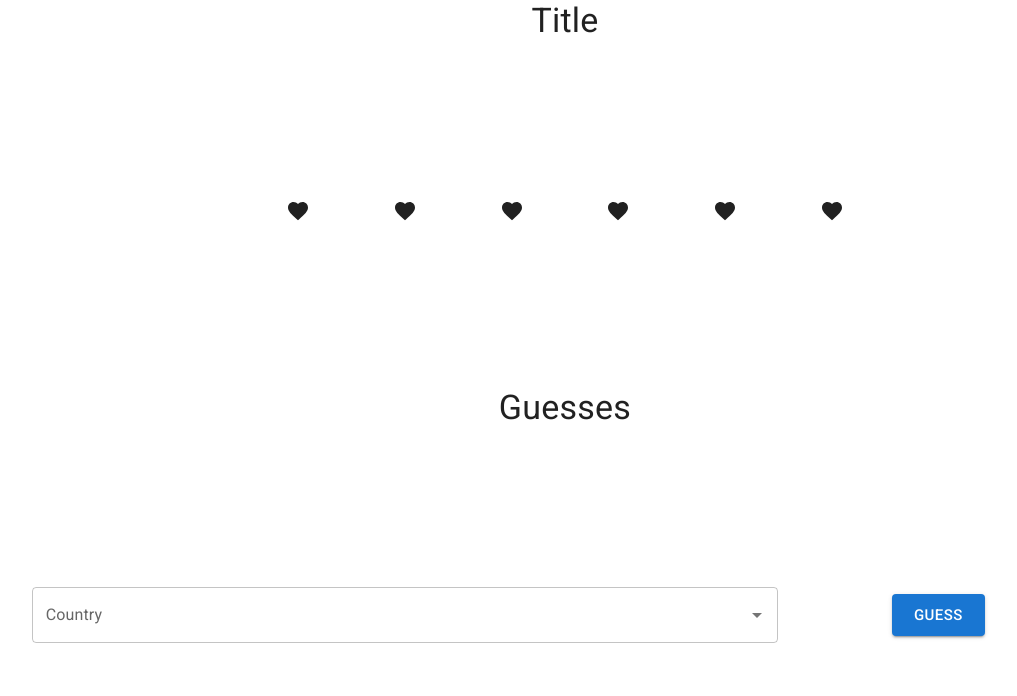
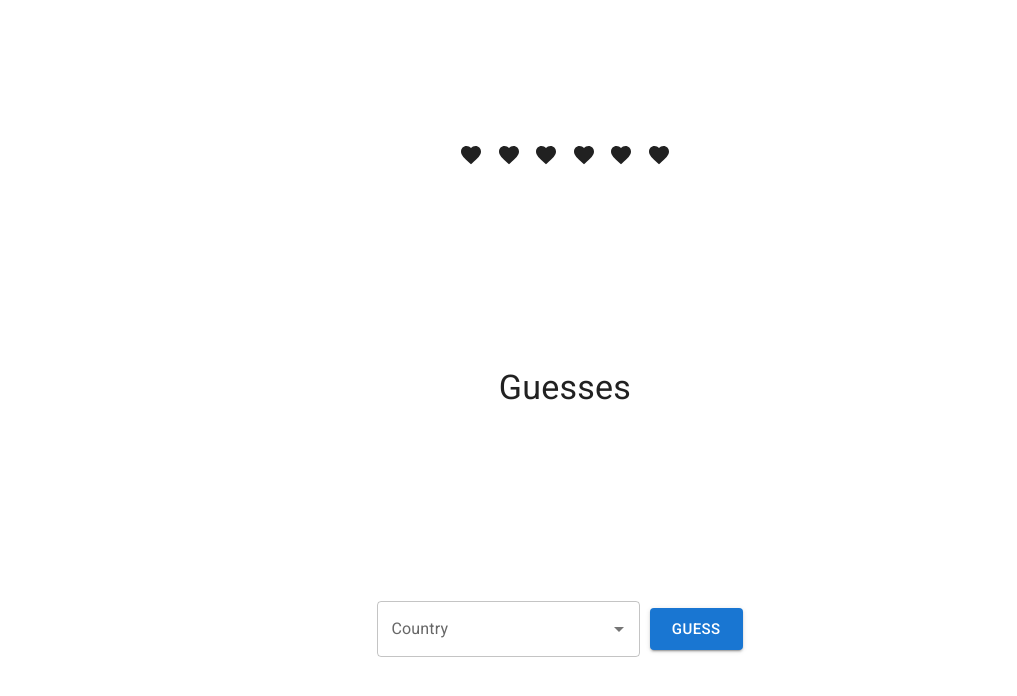
Before and after one commit to motrhelp/geodl3, a React (Create React App) app: page / in a window 1280 px wide. Shown: the top 696 px of the page, without its empty margins (75-1092 px from the left). Built offline with nearby package versions, Linux system fonts and the light colour scheme.

Commit message:
Fix game window size and introduce flag image

```diff
--- a/src/screens/GameScreen.js
+++ b/src/screens/GameScreen.js
@@ -1,7 +1,19 @@
+import { Box } from "@mui/material";
 import GuessCountryScreen from "./GuessCountryScreen";
 
 export default function GameScreen() {
     return (
-        <GuessCountryScreen />
+        <Box
+            sx={{
+                position: "absolute",
+                top: "50%",
+                left: "50%",
+                transform: "translate(-50%, -50%)",
+                width: "450px",
+                height: "900px",
+            }}
+        >
+            <GuessCountryScreen />
+        </Box >
     );
 }
--- a/src/screens/GuessCountryScreen.js
+++ b/src/screens/GuessCountryScreen.js
@@ -2,6 +2,7 @@ import React from "react";
 import { Box, Grid, Typography } from "@mui/material";
 import Hearts from "../features/hearts/Hearts";
 import CountryAutocomplete from "../features/countryAutocomplete/CountryAutocomplete";
+import Shape from "../features/Shape";
 
 export default function GuessCountryScreen() {
 
@@ -9,13 +10,11 @@ export default function GuessCountryScreen() {
         <Grid container
             align="center"
             sx={{
-                height: "100vh",
+                height: "100%",
             }}
         >
             <Grid item xs={12}>
-                <Typography variant="h4">
-                    Title
-                </Typography>
+                <Shape />
             </Grid>
             <Grid item xs={12}>
                 <Hearts />
```
